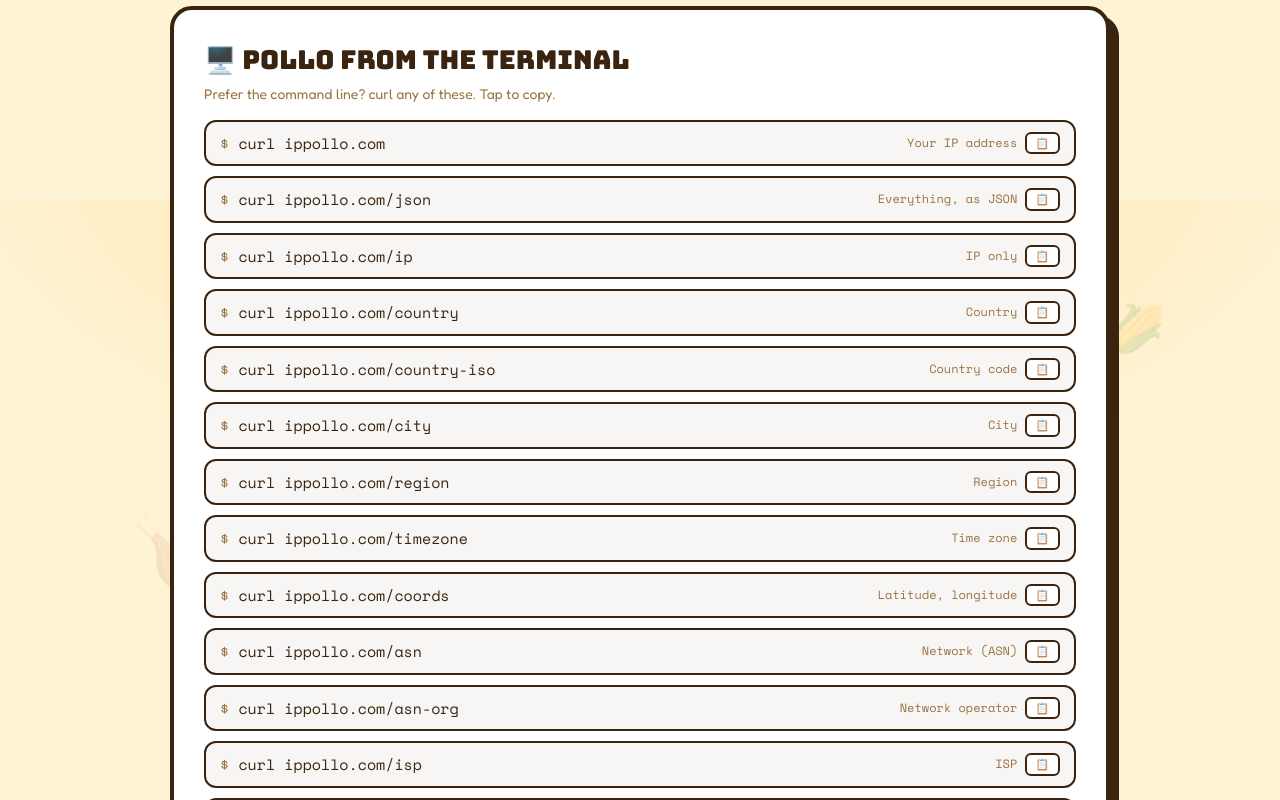
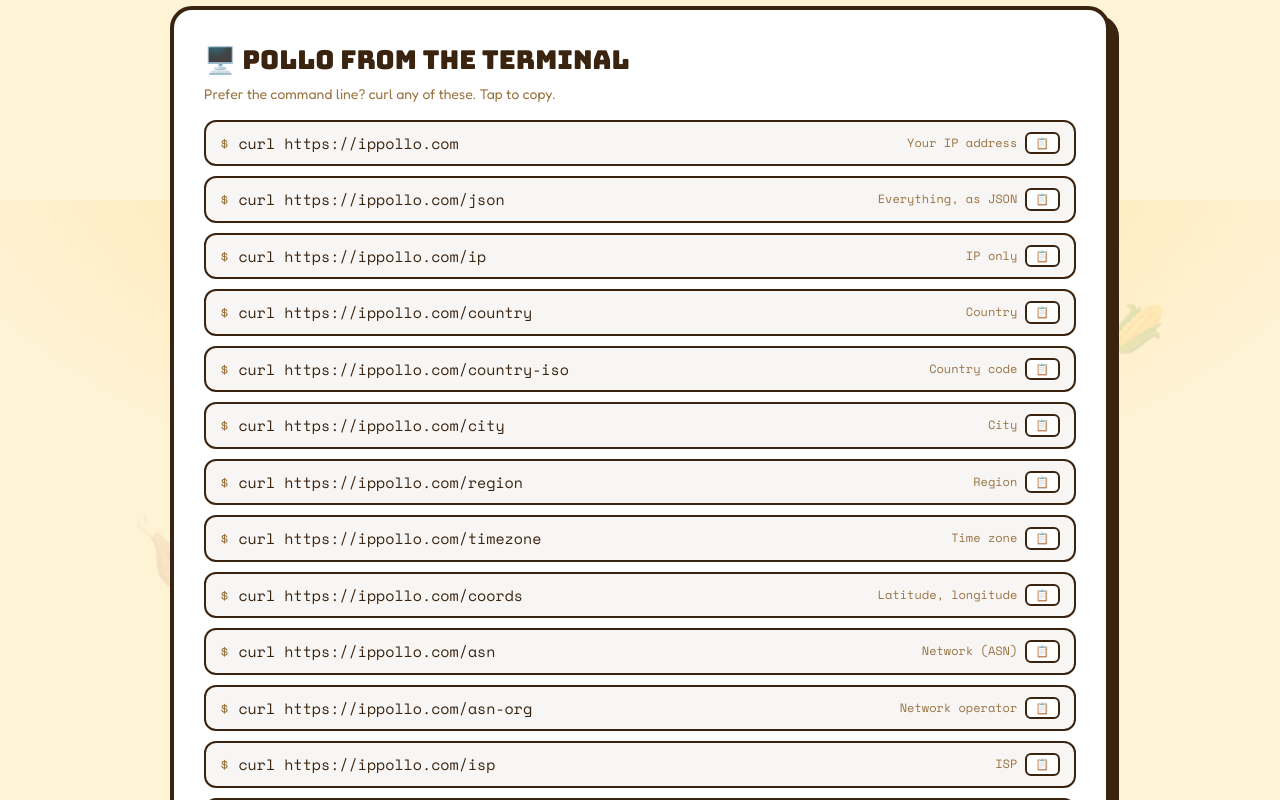
Before and after one commit to frankperez87/ippollo.com, a Nuxt app: page / in a window 1280 px wide. Shown: the part 1400-2200 px from the top of the page. Built offline with nearby package versions, Linux system fonts and the light colour scheme; no server answers.

Commit message:
Prefix curl commands with https:// to avoid the HTTP redirect

```diff
--- a/app/components/CliCard.vue
+++ b/app/components/CliCard.vue
@@ -10,7 +10,8 @@ const host = (useRuntimeConfig().public.siteUrl as string)
 
 const commands = computed(() =>
   CLI.map((c) => ({
-    cmd: `curl ${c.host || host}${c.path}`,
+    // Include the scheme so a copied command doesn't hit the HTTP→HTTPS redirect.
+    cmd: `curl https://${c.host || host}${c.path}`,
     desc: lang.value === 'es' ? c.es : c.en,
   })),
 )
```
